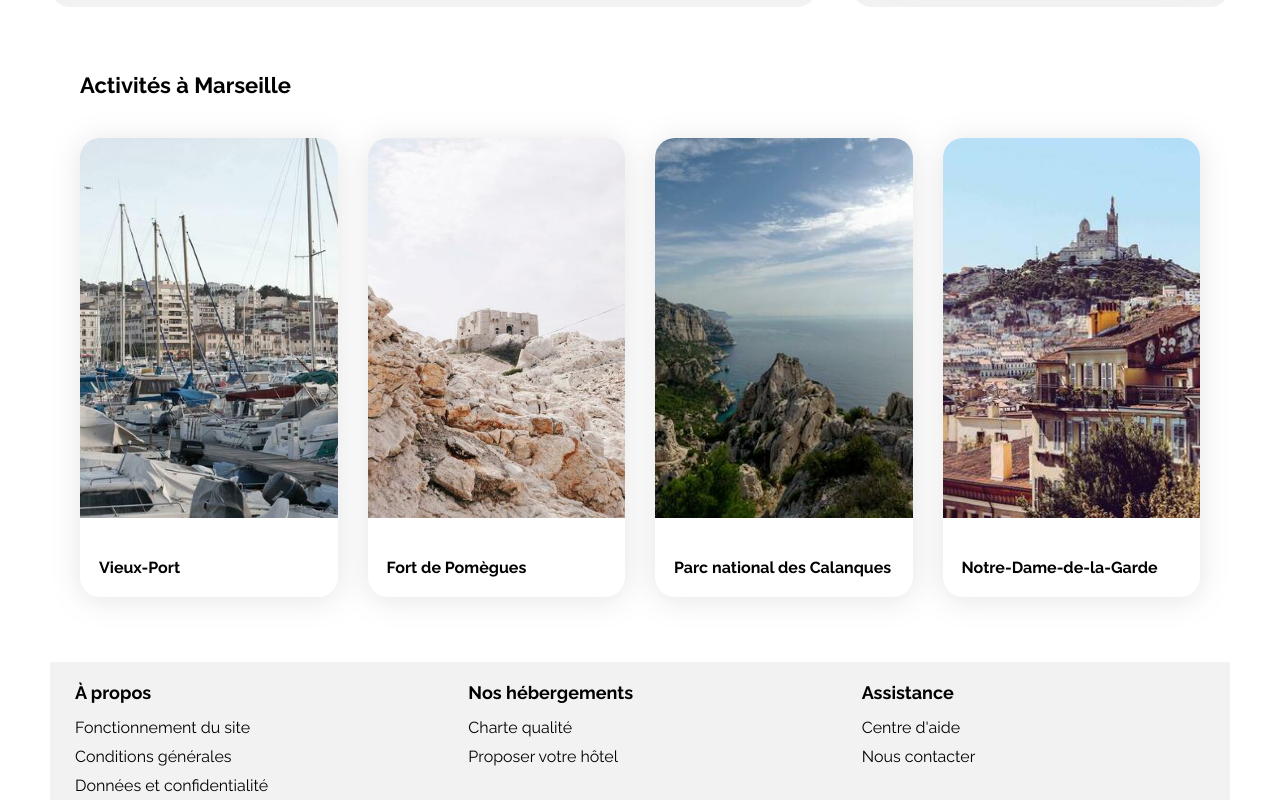
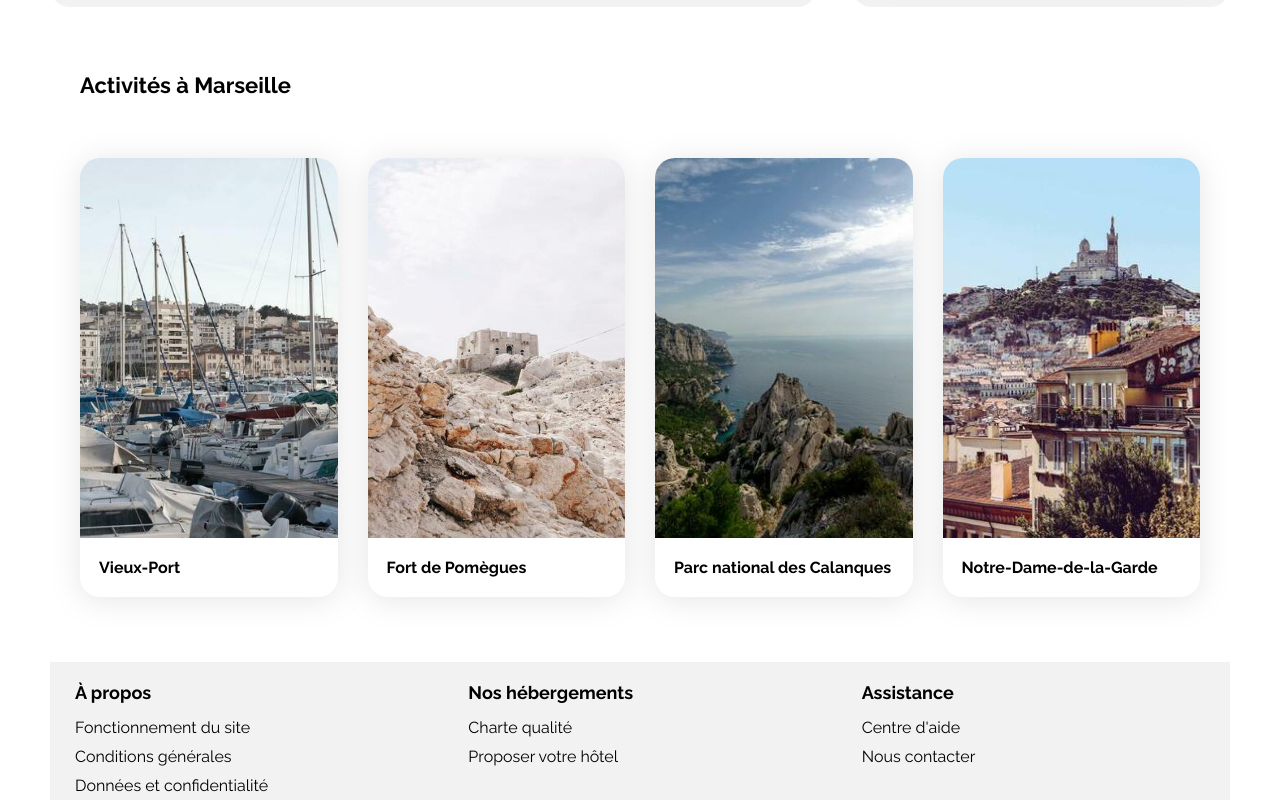
Before and after one commit to mickael13800/p2-booki, a plain HTML site: page index.html in a window 1280 px wide. Shown: the part 1054-1854 px from the top of the page. Drawn offline with Linux system fonts and the light colour scheme.

Commit message:
ajustement CSS

```diff
--- a/css/style.css
+++ b/css/style.css
@@ -357,7 +357,6 @@ form .loupe {
     padding: 0;
     display: flex;
     flex-direction: column;
-    justify-content: center;
 }
 
 .activites-card img {
@@ -370,7 +369,7 @@ form .loupe {
 .activites-card h3 {
     padding: 20px 19px 20px 19px;
     margin: 0;
-    min-height: 59px;
+    height: 59px;
     display: flex;
     align-items: center;
 }
```
